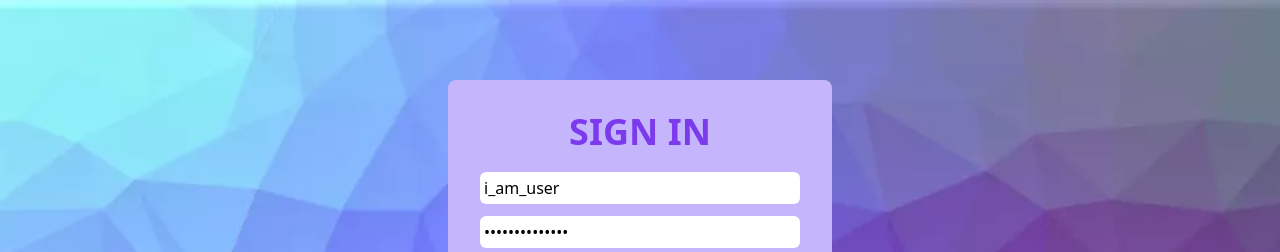
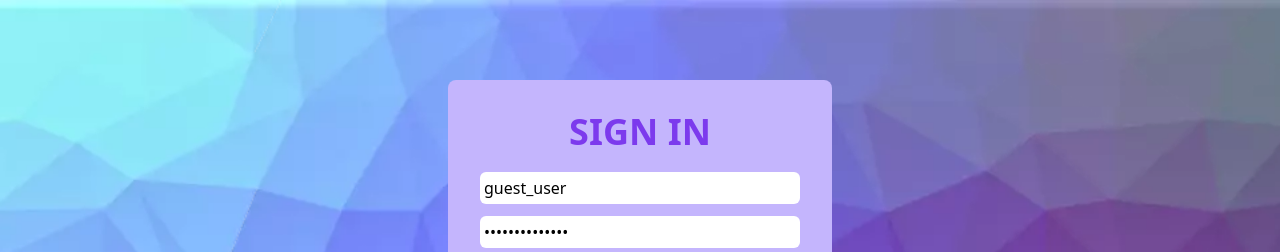
Before and after one commit to t-rex777/june, a React (Create React App) app in the folder packages/app/: page /signin in a window 1280 px wide. Shown: the top 252 px of the page. Built offline with nearby package versions, Linux system fonts and the light colour scheme.

Commit message:
fix: dummy cred

```diff
--- a/packages/app/src/features/userAuth/pages/Signin.tsx
+++ b/packages/app/src/features/userAuth/pages/Signin.tsx
@@ -19,8 +19,8 @@ const Signin: React.FC = () => {
   const { search } = useLocation();
   const dispatch = useAppDispatch();
   const [userData, setUserData] = useState<SigninUser>({
-    username: "i_am_user",
-    password: "user@gmail.com",
+    username: "guest_user",
+    password: "guest@user.com",
   });
 
   const handleChange = (e: React.ChangeEvent<HTMLInputElement>) => {
```
